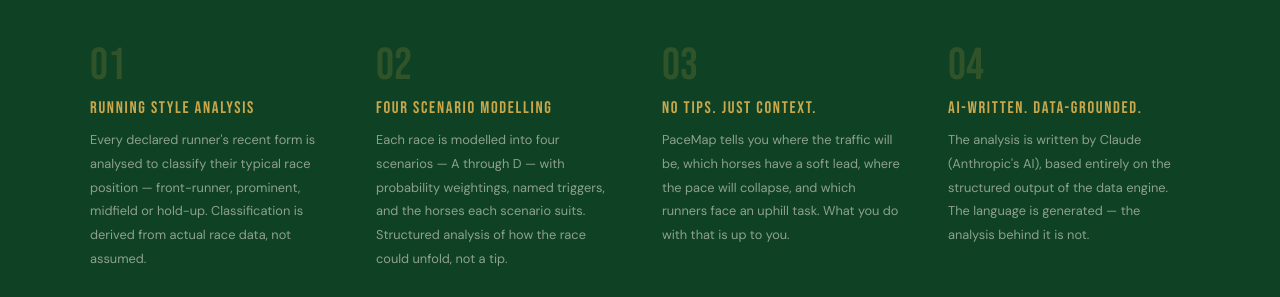
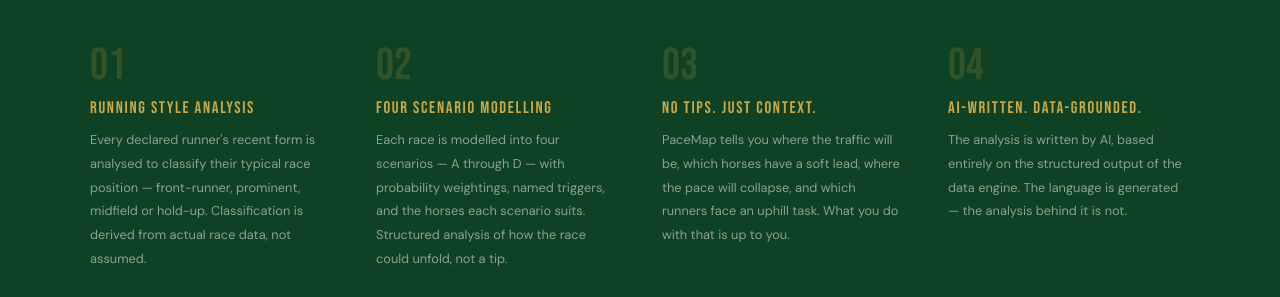
Before and after one commit to ppcjobber/clerk-authentication-starter, a Next.js app: page / in a window 1280 px wide. Shown: the part 840-1137 px from the top of the page. Built offline with nearby package versions, Linux system fonts and the light colour scheme; no server answers; a web font is replaced by a local one.

Commit message:
Update page.tsx

```diff
--- a/app/page.tsx
+++ b/app/page.tsx
@@ -193,7 +193,7 @@ export default async function Home() {
             {
               n: "04",
               title: "AI-Written. Data-Grounded.",
-              body: "The analysis is written by Claude (Anthropic's AI), based entirely on the structured output of the data engine. The language is generated — the analysis behind it is not.",
+              body: "The analysis is written by AI, based entirely on the structured output of the data engine. The language is generated — the analysis behind it is not.",
             },
           ].map(i => (
             <div key={i.n} style={{ display: "flex", flexDirection: "column", gap: "10px" }}>
```
